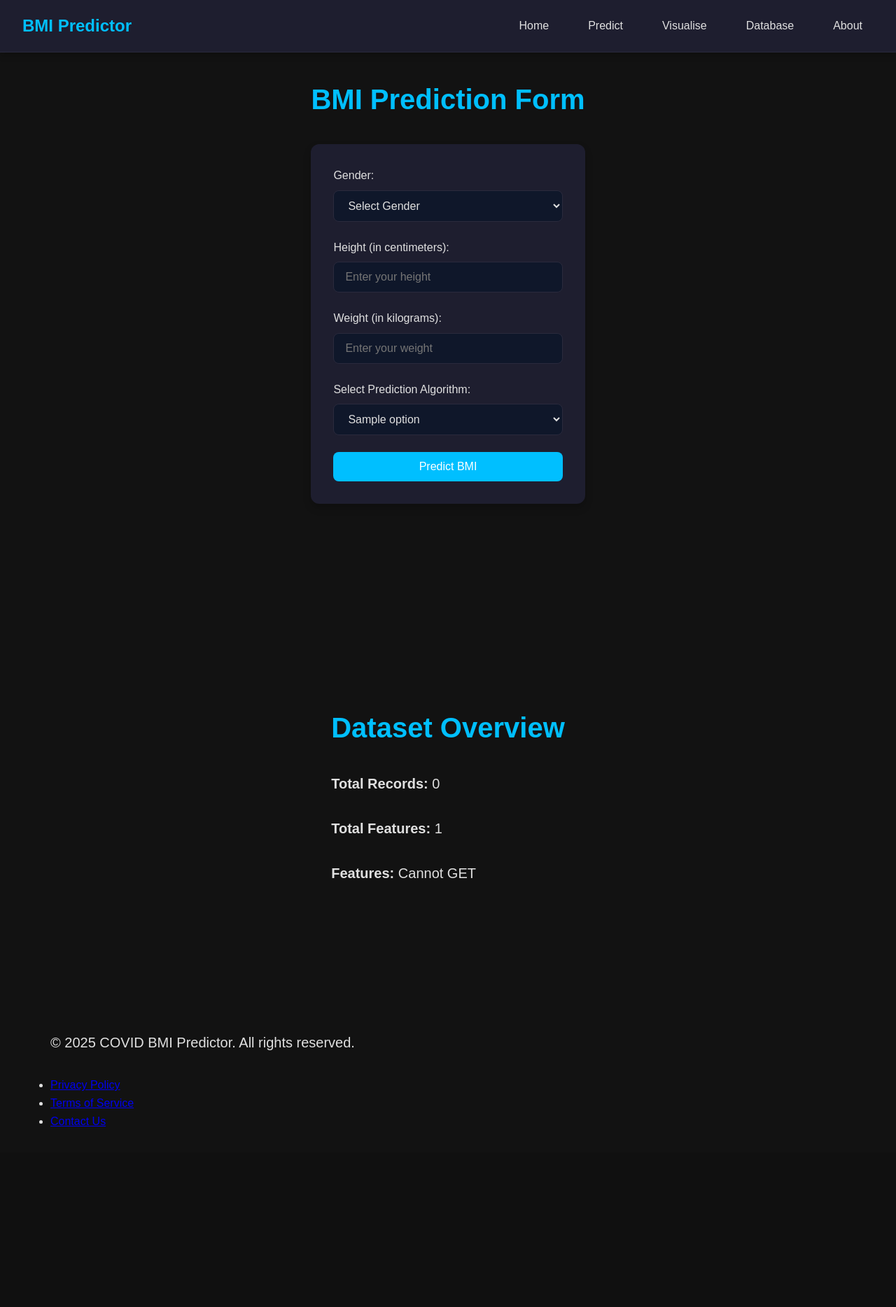
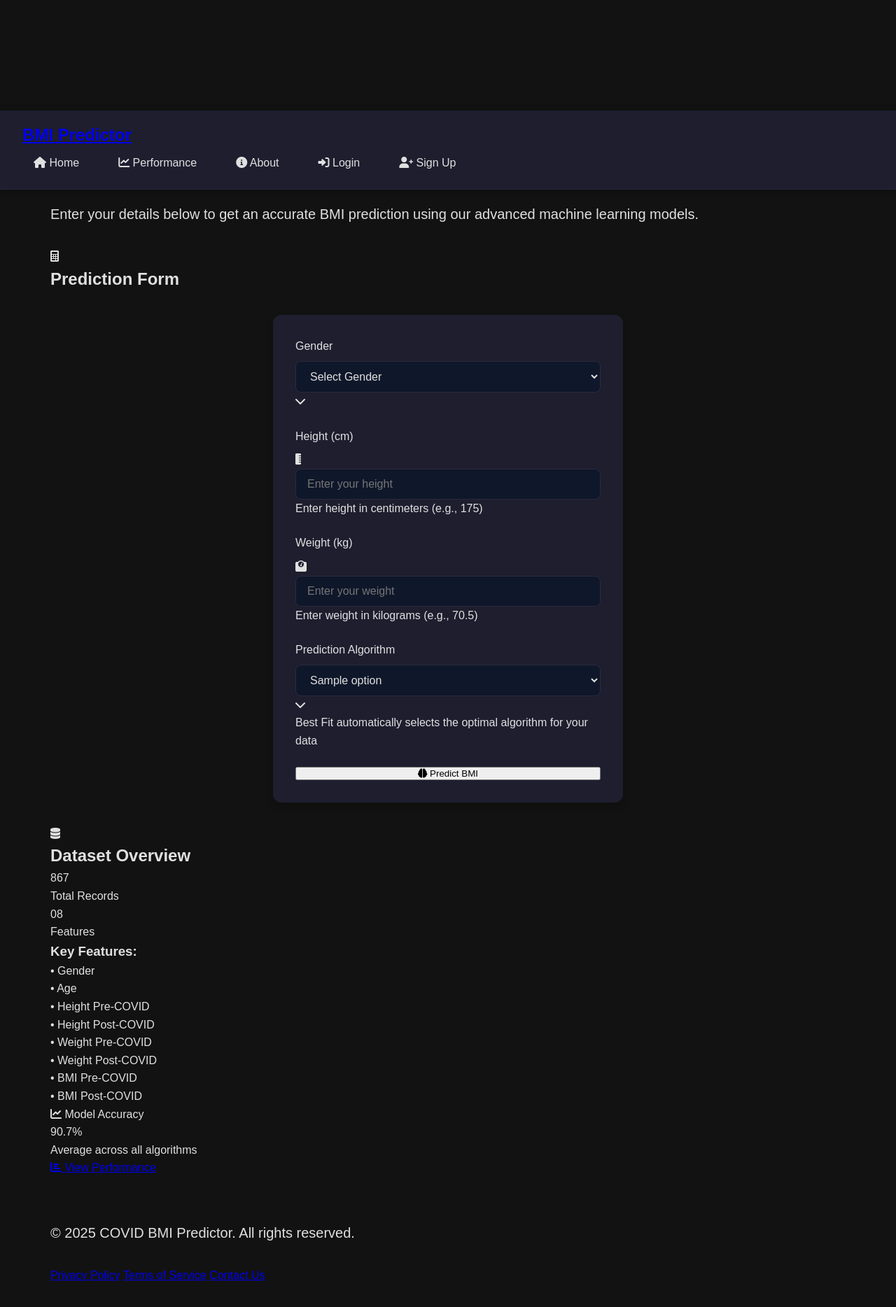
Before and after one commit to kunalshinde1214/PracticeBMI, a Flask app: template templates/form.html in a window 1280 px wide. Shown: the whole page at 70% size. Before the commit the page ends 1610 px from the top, so only its background shows below. Run offline with Flask 3, Linux system fonts and the light colour scheme; the template is opened without the code that fills it: most values are stand-ins (such as "Sample title", 1, 10 or a date in 2020); a map, chart or similar area stays blank; parts of the project's set-up code (start-up, migrations or seed data) failed here and were passed over; some libraries are stand-ins or nearby versions.

Commit message:
Update form.html

```diff
--- a/templates/form.html
+++ b/templates/form.html
@@ -1,112 +1,167 @@
-<!DOCTYPE html>
-<html lang="en">
-<head>
-  <meta charset="UTF-8" />
-  <meta name="viewport" content="width=device-width, initial-scale=1.0" />
-  <title>Predict BMI - COVID BMI Predictor</title>
-  <link rel="stylesheet" href="{{ url_for('static', filename='styles.css') }}" />
-  <script src="https://cdnjs.cloudflare.com/ajax/libs/PapaParse/5.3.0/papaparse.min.js"></script>
-  <script src="https://cdnjs.cloudflare.com/ajax/libs/gsap/3.12.2/gsap.min.js"></script>
-</head>
-<body>
-  <!-- Navigation Bar -->
-  <nav class="nav">
-    <div class="logo">BMI Predictor</div>
-    <div class="nav-links">
-      <a href="{{ url_for('home') }}">Home</a>
-      <a href="{{ url_for('form') }}">Predict</a>
-      <a href="https://mlmodeloverview.netlify.app/">Visualise</a>
-      <a href="https://bmidatabase.netlify.app/">Database</a>
-      <a href="{{ url_for('about') }}">About</a>
+{% extends "base.html" %}
+
+{% block title %}BMI Prediction - COVID BMI Predictor{% endblock %}
+
+{% block content %}
+<div class="container">
+    <!-- Header -->
+    <div class="page-header floating-card" data-delay="0">
+        <h1 class="page-title">BMI Prediction</h1>
+        <p class="page-subtitle">
+            Enter your details below to get an accurate BMI prediction using our advanced machine learning models.
+        </p>
     </div>
-  </nav>
 
-  <!-- Prediction Form Section -->
-  <section id="prediction-form" class="section">
-    <div class="container">
-      <h2 class="section-title">BMI Prediction Form</h2>
-      <form class="prediction-form" action="{{ url_for('predict') }}" method="post">
+    <div class="prediction-layout">
+        <!-- Prediction Form -->
+        <div class="form-section floating-card" data-delay="0.2">
+            <div class="glass-card form-container">
+                <div class="form-header">
+                    <i class="fas fa-calculator form-icon"></i>
+                    <h2>Prediction Form</h2>
+                </div>
+
+                <form method="POST" action="{{ url_for('predict') }}" class="prediction-form" id="predictionForm">
                     <div class="form-group">
-          <label for="gender">Gender:</label>
-          <select name="gender" id="gender" required>
-            <option value="" disabled selected>Select Gender</option>
+                        <label for="gender">Gender</label>
+                        <div class="select-wrapper">
+                            <select id="gender" name="gender" required>
+                                <option value="">Select Gender</option>
                                 <option value="male">Male</option>
                                 <option value="female">Female</option>
                             </select>
+                            <i class="fas fa-chevron-down select-arrow"></i>
                         </div>
+                    </div>
+
                     <div class="form-group">
-          <label for="height">Height (in centimeters):</label>
-          <input type="number" id="height" name="height" required step="0.1" placeholder="Enter your height">
+                        <label for="height">Height (cm)</label>
+                        <div class="input-wrapper">
+                            <i class="fas fa-ruler-vertical input-icon"></i>
+                            <input type="number" id="height" name="height" placeholder="Enter your height" required step="0.1" min="100" max="250">
                         </div>
+                        <div class="input-hint">Enter height in centimeters (e.g., 175)</div>
+                    </div>
+
                     <div class="form-group">
-          <label for="weight">Weight (in kilograms):</label>
-          <input type="number" id="weight" name="weight" required step="0.01" placeholder="Enter your weight">
+                        <label for="weight">Weight (kg)</label>
+                        <div class="input-wrapper">
+                            <i class="fas fa-weight input-icon"></i>
+                            <input type="number" id="weight" name="weight" placeholder="Enter your weight" required step="0.1" min="30" max="300">
                         </div>
+                        <div class="input-hint">Enter weight in kilograms (e.g., 70.5)</div>
+                    </div>
+
                     <div class="form-group">
-          <label for="algorithm">Select Prediction Algorithm:</label>
-          <select name="algorithm" id="algorithm" required>
+                        <label for="algorithm">Prediction Algorithm</label>
+                        <div class="select-wrapper">
+                            <select id="algorithm" name="algorithm" required>
                                 {% for option in algorithm_options %}
-              <option value="{{ option }}">{{ option }}</option>
+                                    <option value="{{ option }}" {% if option == 'Best Fit' %}selected{% endif %}>{{ option }}</option>
                                 {% endfor %}
                             </select>
+                            <i class="fas fa-chevron-down select-arrow"></i>
                         </div>
-        <button type="submit" class="button">Predict BMI</button>
+                        <div class="input-hint">Best Fit automatically selects the optimal algorithm for your data</div>
+                    </div>
+
+                    <button type="submit" class="btn btn-primary btn-glow btn-full">
+                        <i class="fas fa-brain"></i>
+                        Predict BMI
+                    </button>
                 </form>
             </div>
-  </section>
+        </div>
 
-  <!-- Dataset Overview Section -->
-  <section id="dataset-info" class="section">
-    <div class="container">
-      <h2 class="section-title">Dataset Overview</h2>
-      <div id="dataset-summary">
-        <p>Loading dataset information...</p>
+        <!-- Dataset Overview -->
+        <div class="dataset-section floating-card" data-delay="0.4">
+            <div class="glass-card dataset-container">
+                <div class="dataset-header">
+                    <i class="fas fa-database dataset-icon"></i>
+                    <h2>Dataset Overview</h2>
+                </div>
+
+                <div class="dataset-stats">
+                    <div class="stat-card">
+                        <div class="stat-number">867</div>
+                        <div class="stat-label">Total Records</div>
+                    </div>
+                    <div class="stat-card">
+                        <div class="stat-number">08</div>
+                        <div class="stat-label">Features</div>
                     </div>
                 </div>
-  </section>
 
-  <!-- Footer Section -->
-  <footer class="footer">
-    <div class="container">
-      <div class="footer-content">
-        <p>&copy; 2025 COVID BMI Predictor. All rights reserved.</p>
-        <ul class="footer-links">
-          <li><a href="#">Privacy Policy</a></li>
-          <li><a href="#">Terms of Service</a></li>
-          <li><a href="#">Contact Us</a></li>
-        </ul>
+                <div class="features-section">
+                    <h3>Key Features:</h3>
+                    <div class="features-grid">
+                        <div class="feature-item">• Gender</div>
+                        <div class="feature-item">• Age</div>
+                        <div class="feature-item">• Height Pre-COVID</div>
+                        <div class="feature-item">• Height Post-COVID</div>
+                        <div class="feature-item">• Weight Pre-COVID</div>
+                        <div class="feature-item">• Weight Post-COVID</div>
+                        <div class="feature-item">• BMI Pre-COVID</div>
+                        <div class="feature-item">• BMI Post-COVID</div>
                     </div>
                 </div>
-  </footer>
 
-  <!-- JavaScript for Loading Dataset Info -->
+                <div class="accuracy-card">
+                    <div class="accuracy-header">
+                        <i class="fas fa-chart-line"></i>
+                        <span>Model Accuracy</span>
+                    </div>
+                    <div class="accuracy-value">90.7%</div>
+                    <div class="accuracy-label">Average across all algorithms</div>
+                </div>
+
+                <div class="dataset-actions">
+                    <a href="{{ url_for('model_performance_route') }}" class="btn btn-secondary btn-small">
+                        <i class="fas fa-chart-bar"></i>
+                        View Performance
+                    </a>
+                </div>
+            </div>
+        </div>
+    </div>
+</div>
+{% endblock %}
+
+{% block extra_scripts %}
 <script>
-    document.addEventListener("DOMContentLoaded", function() {
-      fetch('{{ url_for("static", filename="data/dataset.csv") }}')
-        .then(response => response.text())
-        .then(csvText => {
-          Papa.parse(csvText, {
-            header: true,
-            complete: function(results) {
-              let data = results.data.filter(row => Object.values(row).some(value => value.trim() !== ""));
-              const totalRows = data.length;
-              const headers = results.meta.fields;
-              const totalColumns = headers.length;
+// Real-time BMI calculation preview
+function calculateBMI() {
+    const height = parseFloat(document.getElementById('height').value);
+    const weight = parseFloat(document.getElementById('weight').value);
 
-              let summaryHTML = '<p><strong>Total Records:</strong> ' + totalRows + '</p>';
-              summaryHTML += '<p><strong>Total Features:</strong> ' + totalColumns + '</p>';
-              summaryHTML += '<p><strong>Features:</strong> ' + headers.join(', ') + '</p>';
+    if (height && weight) {
+        const heightInMeters = height / 100;
+        const bmi = weight / (heightInMeters * heightInMeters);
 
-              document.getElementById('dataset-summary').innerHTML = summaryHTML;
+        // Show preview (you can add a preview element)
+        console.log('Preview BMI:', bmi.toFixed(1));
+    }
+}
+
+document.getElementById('height').addEventListener('input', calculateBMI);
+document.getElementById('weight').addEventListener('input', calculateBMI);
+
+// Form validation
+document.getElementById('predictionForm').addEventListener('submit', function(e) {
+    const height = parseFloat(document.getElementById('height').value);
+    const weight = parseFloat(document.getElementById('weight').value);
+
+    if (height < 100 || height > 250) {
+        e.preventDefault();
+        alert('Please enter a valid height between 100-250 cm');
+        return;
+    }
+
+    if (weight < 30 || weight > 300) {
+        e.preventDefault();
+        alert('Please enter a valid weight between 30-300 kg');
+        return;
     }
 });
-        })
-        .catch(error => {
-          document.getElementById('dataset-summary').innerHTML = '<p>Error loading dataset information.</p>';
-          console.error('Error loading dataset:', error);
-        });
-    });
 </script>
-  <script src="{{ url_for('static', filename='script.js') }}"></script>
-</body>
-</html>
+{% endblock %}
```
Lines whose indentation alone changed are shown as unchanged.
